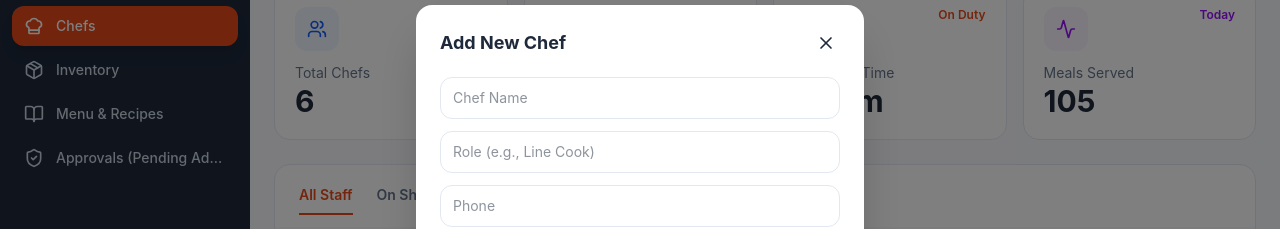
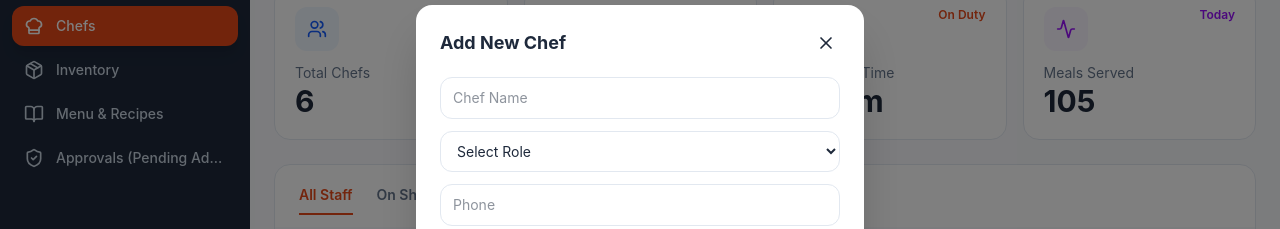
Before and after one commit to Byte-knight-team/BK_SP_Frontend, a React (Vite) app: page /chefs in a window 1280 px wide. Both pictures are taken after a click on the button "Add New Chef". Shown: the part 175-404 px from the top of the page. Built offline with nearby package versions, Linux system fonts and the light colour scheme.

Commit message:
Add role dropdown to Add Chef form

```diff
--- a/src/pages/Chefs.jsx
+++ b/src/pages/Chefs.jsx
@@ -176,7 +176,16 @@ export default function Chefs() {
                         </div>
                         <div className="space-y-3">
                             <input value={newChef.name} onChange={e => setNewChef({ ...newChef, name: e.target.value })} placeholder="Chef Name" className="w-full px-3 py-2.5 border border-[var(--color-border)] rounded-xl text-sm focus:outline-none focus:ring-2 focus:ring-[var(--color-primary)]/20" />
-                            <input value={newChef.role} onChange={e => setNewChef({ ...newChef, role: e.target.value })} placeholder="Role (e.g., Line Cook)" className="w-full px-3 py-2.5 border border-[var(--color-border)] rounded-xl text-sm focus:outline-none focus:ring-2 focus:ring-[var(--color-primary)]/20" />
+                            <select
+                                value={newChef.role}
+                                onChange={e => setNewChef({ ...newChef, role: e.target.value })}
+                                className="w-full px-3 py-2.5 border border-[var(--color-border)] rounded-xl text-sm focus:outline-none focus:ring-2 focus:ring-[var(--color-primary)]/20 bg-white"
+                            >
+                                <option value="" disabled>Select Role</option>
+                                {['Executive Chef', 'Sous Chef', 'Line Cook', 'Pastry Chef', 'Grill Master', 'Trainee'].map(role => (
+                                    <option key={role} value={role}>{role}</option>
+                                ))}
+                            </select>
                             <input value={newChef.phone} onChange={e => setNewChef({ ...newChef, phone: e.target.value })} placeholder="Phone" className="w-full px-3 py-2.5 border border-[var(--color-border)] rounded-xl text-sm focus:outline-none focus:ring-2 focus:ring-[var(--color-primary)]/20" />
                             <input value={newChef.email} onChange={e => setNewChef({ ...newChef, email: e.target.value })} placeholder="Email" className="w-full px-3 py-2.5 border border-[var(--color-border)] rounded-xl text-sm focus:outline-none focus:ring-2 focus:ring-[var(--color-primary)]/20" />
                             <select value={newChef.shift} onChange={e => setNewChef({ ...newChef, shift: e.target.value })} className="w-full px-3 py-2.5 border border-[var(--color-border)] rounded-xl text-sm focus:outline-none">
```
